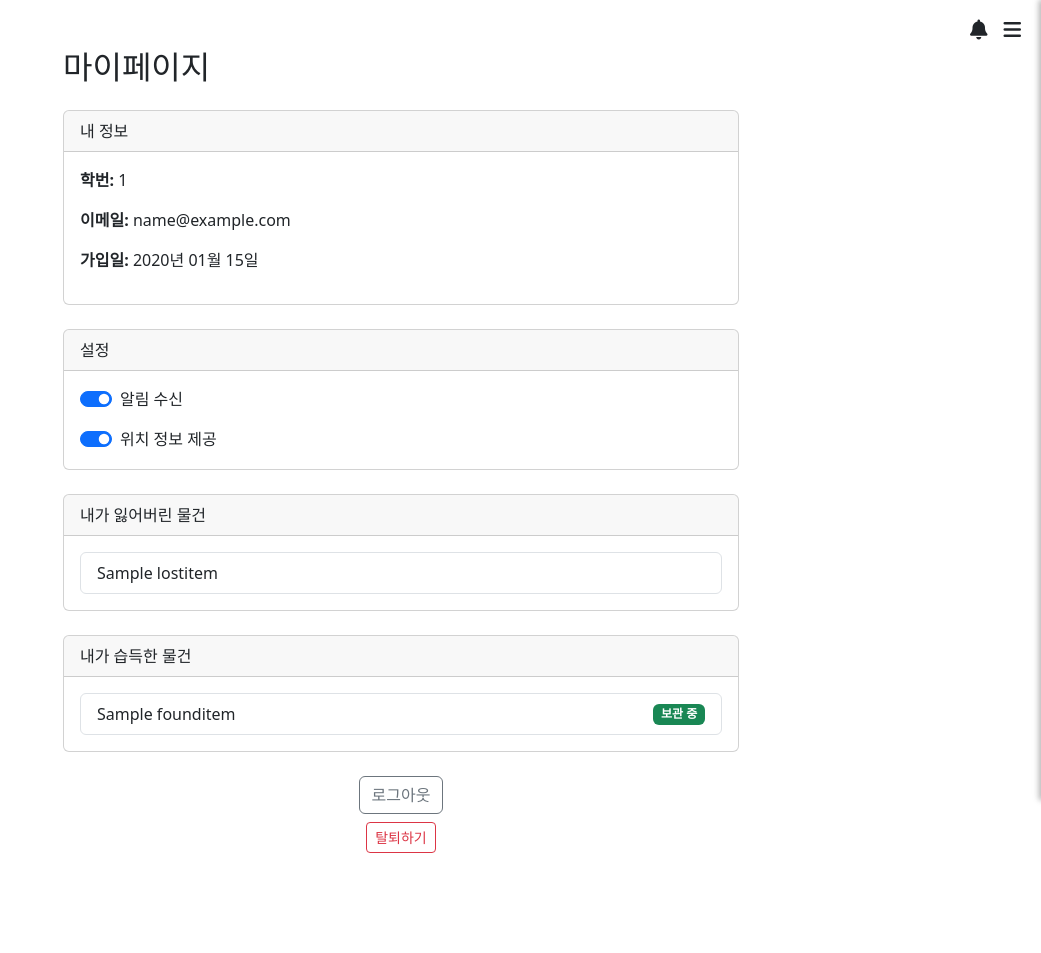
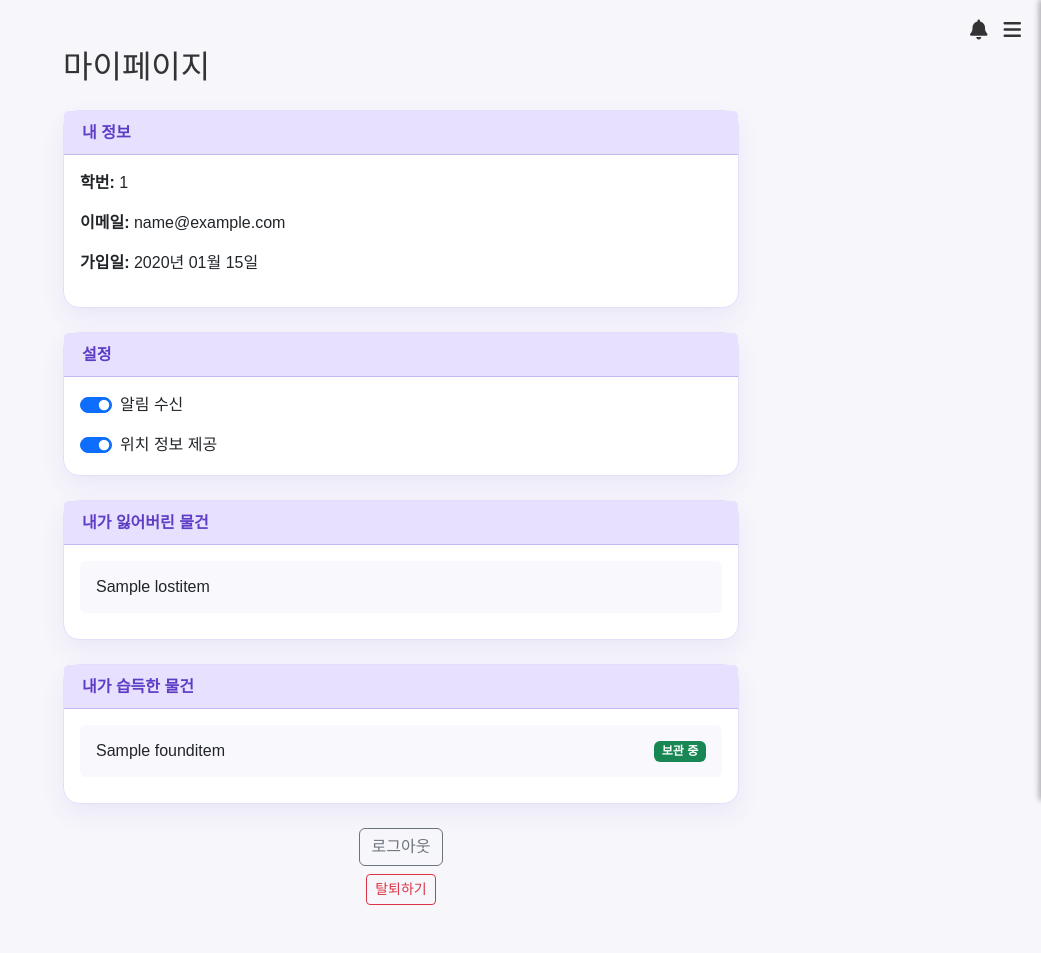
Before and after one commit to namharry/meetagain, a Django app: page /users/mypage/ in a window 1280 px wide. Shown: the whole page, without its empty margins (239-1280 px from the left). Before the commit the page ends 853 px from the top, so only its background shows below. Run offline with Django 5.2, Linux system fonts and the light colour scheme; a user stored in the database is signed in; tables that the repository leaves empty hold one stand-in row (values such as "Sample post"); parts of the project's set-up code (start-up, migrations or seed data) failed here and were passed over; some libraries are stand-ins or nearby versions.

Commit message:
마이페이지 디자인 수정

```diff
--- a/frontend/templates/mypage/mypage.html
+++ b/frontend/templates/mypage/mypage.html
@@ -1,6 +1,90 @@
 {% extends 'base/base.html' %}
 
 {% block title %}마이페이지 - MeetAgain{% endblock %}
+
+{% block extra_head %}
+<style>
+  body {
+    font-family:'Noto Sans KR',sans-serif;
+    background:#f7f6fb;
+    color:#333;
+  }
+  .mypage-container {
+    max-width:900px;
+    background:#fff;
+    padding:40px;
+    margin:60px auto;
+    border-radius:12px;
+    box-shadow:0 0 20px rgba(0,0,0,.05);
+  }
+  .mypage-title {
+    font-weight:700;
+    font-size:1.8rem;
+    color:#5e3dc6;
+    text-align:center;
+    margin-bottom:30px;
+  }
+  .card {
+    border:1px solid #e5defb;
+    border-radius:16px;
+    box-shadow:0 10px 24px rgba(93,63,199,.08);
+  }
+  .card-header {
+    background:#e7e1ff;
+    color:#5e3dc6;
+    font-weight:700;
+    border:none;
+    padding:10px 18px;
+    box-shadow: inset 0 -1px 0 rgba(93,63,199,.25);
+  }
+  .list-group-item {
+    border:none;
+    background:#f9f8fc;
+    margin-bottom:10px;
+    border-radius:10px;
+    padding:14px 16px;
+  }
+  .list-title {
+    font-weight:600;
+  }
+  .badge-pill {
+    border-radius:999px;
+    padding:.35rem .7rem;
+    font-weight:600;
+  }
+  .badge-lost {
+    background:#7B3FF2;
+  }
+  .badge-found {
+    background:#23c483;
+  }
+  .empty {
+    color:#888;
+    background:#f8f7fb;
+    border:1px dashed #e5defb;
+    padding:18px;
+    border-radius:10px;
+    text-align:center;
+  }
+  .switch-wrap {
+    display:flex;
+    align-items:center;
+    gap:10px;
+  }
+  .btn-primary {
+    background:#7B3FF2;
+    border:none;
+  }
+  .btn-primary:hover {
+    background:#6931d4;
+  }
+  .btn-outline-secondary:hover {
+    background:#f0eef9;
+    color:#5e3dc6;
+    border-color:#d6ccff;
+    }
+</style>
+{% endblock %}
 
 {% block content %}
 <div class="container mt-5 mb-5" style="max-width: 700px;">
```
